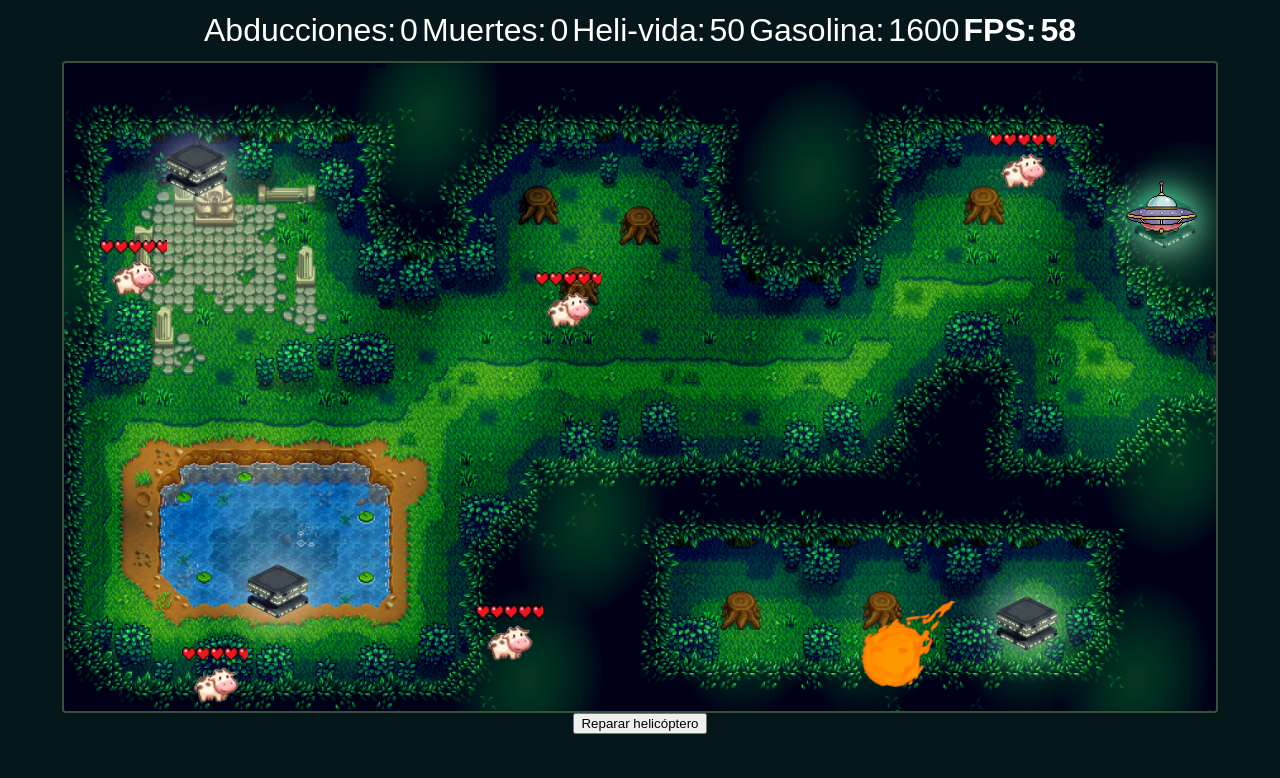
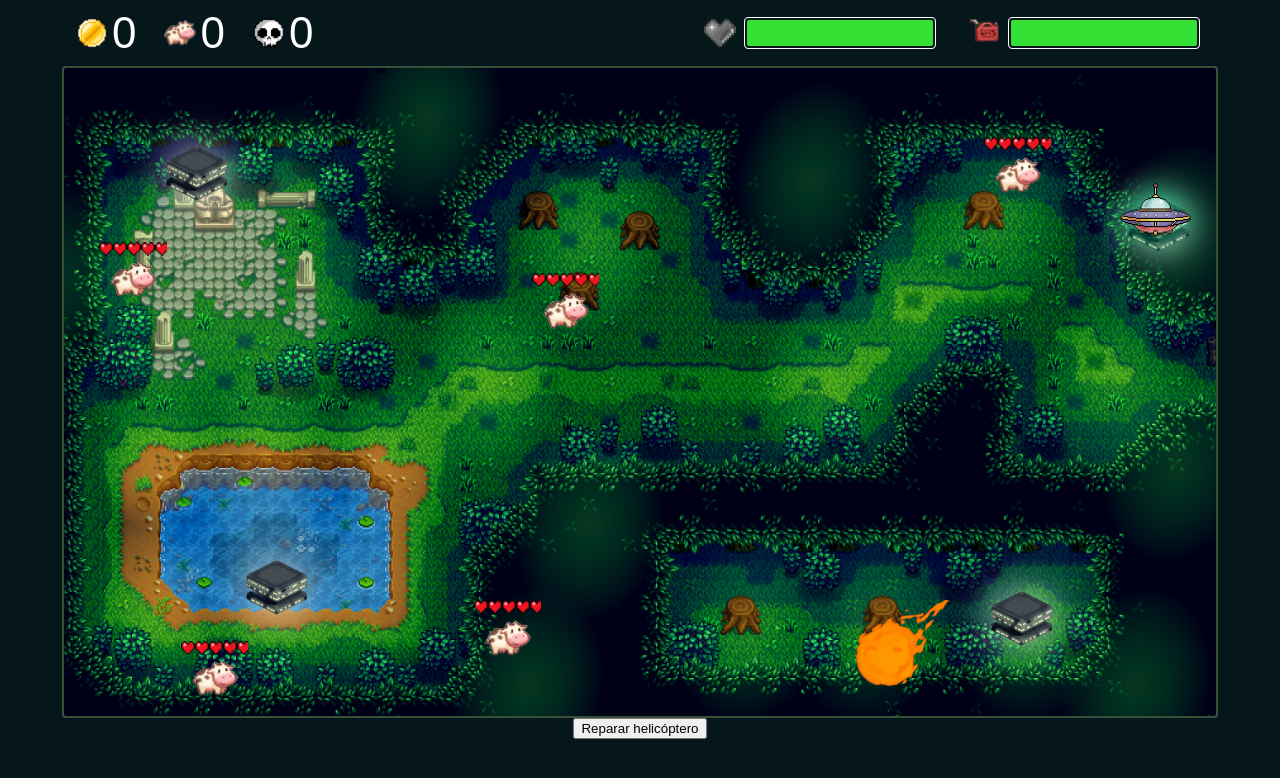
Before and after one commit to Antonio-DR99/Mini-Game, a plain HTML site: page index.html in a window 1280 px wide. Both pictures are taken after a click on the button "START GAME". Drawn offline with Linux system fonts and the light colour scheme; a web font is replaced by a local one.

Commit message:
primera implementación del stats Hud

```diff
--- a/clock.js
+++ b/clock.js
@@ -1,5 +1,3 @@
-let fpsShow = 0;
-
 const timer = {
     ticking: false,
     paused: false,
@@ -21,16 +19,9 @@ const timer = {
         cloud.move();
         cloud.checkCollision();
         heliData.fuelUpdate();
+        ui.updateHud();
         if(cloud.attacking) heliData.attack();
         if(heliData.repairing) heliData.repair();
-
-        // Consola del desarrollador
-        if(fpsShow == 3) {
-            document.getElementById('debDelta').textContent = Math.floor(1000/delta);
-            fpsShow = 0
-        } else {
-            fpsShow++
-        }
 
         // Relanzar función en el próximo fotograma
         requestAnimationFrame(timer.tick);
@@ -62,7 +53,7 @@ const timer = {
                 if(cowsData[i].life < 0){
                     killCow(i);
                     game.cowsDie++;
-                    ui.updateScores();
+                    ui.updateHud();
                 }
             }
         }
--- a/helicopter.js
+++ b/helicopter.js
@@ -14,7 +14,6 @@ const heliData = {
             heliData.life = 0;
             game.death('broken');
         }
-        document.getElementById('heliLife').textContent = heliData.life;
     },
     repair() {
         heliData.life += 0.5;
@@ -22,7 +21,6 @@ const heliData = {
             heliData.life = heliData.maxLife;
             heliData.repairing = false;
         }
-        document.getElementById('heliLife').textContent = heliData.life;
     },
     fuelUpdate(){
         if(heliData.moving){
@@ -158,7 +156,8 @@ function restoreCow(cow,destinationTop,destinationLeft){
 
     setTimeout(hideCow, 6000, cow);
     game.cowsAbd++;
-    ui.updateScores();
+    game.coins++;
+    ui.updateHud();
 }
 
 //funcion para calcular la distancia entre 2 puntos
--- a/index.html
+++ b/index.html
@@ -36,16 +36,30 @@
         </div>
     </div>
     <div id="statsView">
-        <p>Abducciones: </p>
-        <p id="statAbd">0</p>
-        <p>Muertes: </p>
-        <p id="statDea">0</p>
-        <p>Heli-vida: </p>
-        <p id="heliLife">50</p>
-        <p>Gasolina: </p>
-        <p id="heliFuel">500</p>
-        <p style="font-weight: bold;">FPS:</p>
-        <p id="debDelta" style="font-weight: bold;">0</p>
+        <div>
+            <div>
+                <img src="./resources/interfaz/coin.png">
+                <p id="statCoi">0</p>
+            </div>
+            <div>
+                <img src="./resources/interfaz/cows.png">
+                <p id="statAbd">0</p>
+            </div>
+            <div>
+                <img src="./resources/interfaz/deaths.png">
+                <p id="statDea">0</p>
+            </div>
+        </div>
+        <div>
+            <div>
+                <img src="./resources/interfaz/ovniHeart.png">
+                <progress id="heliLife" value="0" max="100"></progress>
+            </div>
+            <div>
+                <img src="./resources/interfaz/fuel.png">
+                <progress id="heliFuel" value="0" max="100"></progress>
+            </div>
+        </div>
     </div>
 
     <main></main>
--- a/interface.js
+++ b/interface.js
@@ -0,0 +1,17 @@
+const ui = {
+    coins: document.getElementById('statCoi'),
+    cowsAbd: document.getElementById('statAbd'),
+    cowsDea: document.getElementById('statDea'),
+    heliLife: document.getElementById('heliLife'),
+    heliFuel: document.getElementById('heliFuel'),
+
+    updateHud() {
+        ui.coins = game.coins;
+        ui.cowsAbd = game.cowsAbd;
+        ui.cowsDea = game.cowsDie;
+        ui.heliLife.value = heliData.life;
+        ui.heliLife.max = heliData.maxLife;
+        ui.heliFuel.value = heliData.fuel;
+        ui.heliFuel.max = heliData.maxFuel;
+    }
+}
--- a/library.js
+++ b/library.js
@@ -2,8 +2,8 @@ const main = document.querySelector('main');
 
 // INFORMACIÓN SOBRE LA PANTALLA
 const display = {
-    width() { return main.clientWidth },
-    height() { return main.clientHeight }
+    width() { return main.clientWidth - 6},
+    height() { return main.clientHeight - 12}
 }
 
 // INFORMACIÓN SOBRE EL JUEGO
@@ -12,6 +12,7 @@ const game = {
     cowsGen: 0,
     cowsAbd: 0,
     cowsDie: 0,
+    coins: 0,
 
     start() {
         if(game.started) return
@@ -41,20 +42,6 @@ const game = {
         removeFood()
     }
 };
-
-const ui = {
-    updateScores() {
-        document.getElementById('statAbd').textContent = game.cowsAbd;
-        document.getElementById('statDea').textContent = game.cowsDie;
-    }
-}
-
-function bruteforceTest() {
-    if(!confirm('This might take a while')) return;
-    for(let i=0; i<100; i++){
-        generateSurvivor();
-    }
-}
 
 // Genera coordenadas válidas sin colisiones en las coordenadas del mapa.
 function generateValidCoordsFor(entity) {
--- a/styles.css
+++ b/styles.css
@@ -18,12 +18,48 @@ body{
 #statsView{
     display: flex;
     flex-direction: row;
-    justify-self: center;
+    justify-content: space-between;
     gap: 4px;
     font-family: 'Jersey 20', sans-serif;
-    font-size: 2rem;
-    p{
-        margin: 12px 0;
+    font-size: 2.75rem;
+    width: 90dvw;
+
+    p{ margin: 0; }
+
+    div{
+        display: flex;
+        justify-content: center;
+        align-items: center;
+        gap: 4px;
+
+        > div {
+            margin: 8px 12px;
+        }
+
+        img{
+            width: 32px;
+        }
+
+        progress{
+            width: 12rem;
+            height: 2rem;
+            margin: 0 4px;
+            appearance: none;
+            -webkit-appearance: none;
+            border: white 1px solid;
+            background-color: transparent;
+            border-radius: 4px;
+            padding: 2px;
+
+            &::-webkit-progress-bar{
+                background-color: transparent;
+            }
+
+            &::-webkit-progress-value{
+                background-color: rgb(51, 224, 51);
+                border-radius: 2px;
+            }
+        }
     }
 }
 
```
Also changed, not shown: resources/interfaz/Calavera Pixel Art - Génesis Toxical (2).png (deleted), resources/interfaz/cows.png (added), resources/interfaz/deaths.png (renamed from resources/interfaz/Calavera Pixel Art - Génesis Toxical (1).png), resources/interfaz/fuel.png (added), resources/interfaz/gasolina.png (deleted), resources/interfaz/vaca4.png (deleted).
